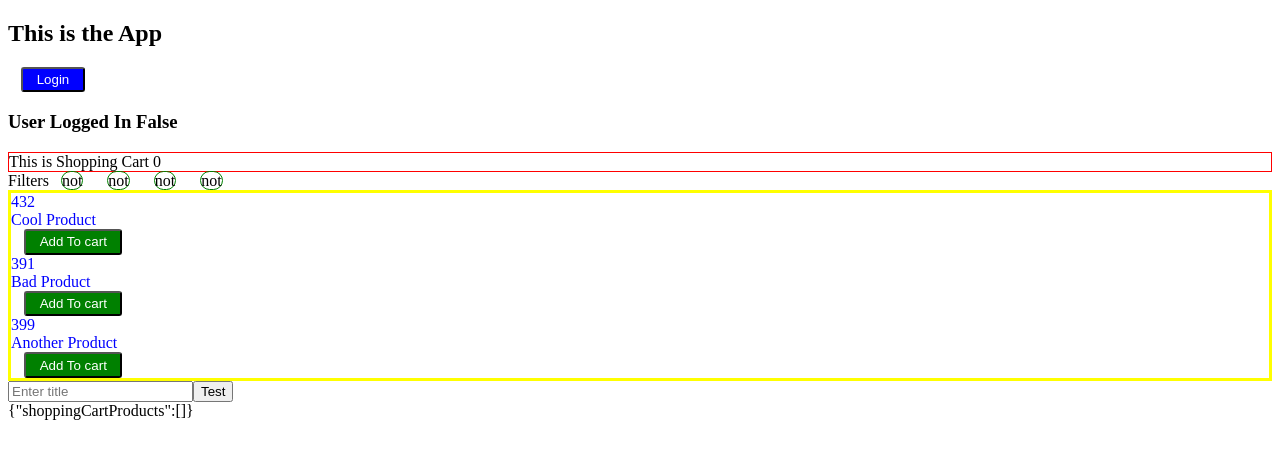
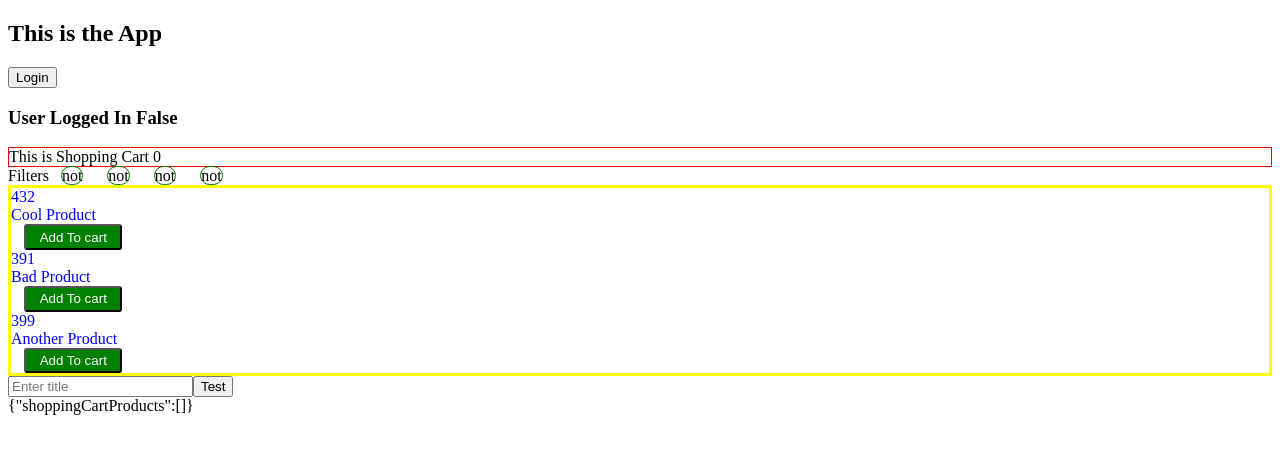
Before and after one commit to TshepzMogapi/react-js-base, a React (Create React App) app: page / in a window 1280 px wide. Shown: the top 458 px of the page. Built offline with nearby package versions, Linux system fonts and the light colour scheme.

Commit message:
use React createcontext

```diff
--- a/src/App.js
+++ b/src/App.js
@@ -5,6 +5,8 @@ import Filters from './components/Filters';
 import { useState, useEffect, useReducer } from 'react';
 import ProductsContainer from './components/ProductsContainer';
 import ShippingInfo from './components/ShippingInfo';
+import Header from './components/Header';
+import AuthContext from './store/auth-context';
 
 const initialProducts = [
   {
@@ -44,16 +46,16 @@ const Button = styled.button`
 
 const productsReducer = (state, action) => {
   if (action.type === 'ADD_TO_CART') {
-    console.log("REDUCER TRIGGERED");
+    console.log('REDUCER TRIGGERED');
     return {
-      products:[],
-      shoppingCartProducts:  [...state.shoppingCartProducts, action.product]
-    }
+      products: [],
+      shoppingCartProducts: [...state.shoppingCartProducts, action.product],
+    };
   }
   return {
-    products:[],
-    shoppingCartProducts:[]
-  }
+    products: [],
+    shoppingCartProducts: [],
+  };
 };
 
 const App = () => {
@@ -69,18 +71,18 @@ const App = () => {
 
   const [productsState, dispatchProducts] = useReducer(productsReducer, {
     // products:[],
-    shoppingCartProducts:[]
-  })
+    shoppingCartProducts: [],
+  });
 
-  useEffect(()=> {
+  useEffect(() => {
     const currentUser = localStorage.getItem('currentUser');
     if (currentUser) {
       setIsLoggedIn(true);
     }
-  }, [])
+  }, []);
 
   const addToCart = (product) => {
-    dispatchProducts({type: 'ADD_TO_CART', product: product});
+    dispatchProducts({ type: 'ADD_TO_CART', product: product });
 
     // setShoppingCartProdcuts((previousProducts) => {
     //   return [product, ...previousProducts];
@@ -88,14 +90,14 @@ const App = () => {
   };
 
   const login = () => {
-    localStorage.setItem('currentUser', 1)
+    localStorage.setItem('currentUser', 1);
     setIsLoggedIn(true);
-  }
+  };
 
   const logout = () => {
     setIsLoggedIn(false);
-    localStorage.removeItem('currentUser')
-  }
+    localStorage.removeItem('currentUser');
+  };
 
   const filterProducts = (updatedFilter) => {
     filteredProducts = products.filter((p) => p.categories.includes(2));
@@ -106,18 +108,24 @@ const App = () => {
 
   return (
     <div>
-      <h2>This is the App</h2>
-      <Button onClick={isLoggedIn ? logout : login}> {isLoggedIn ? 'Logout' : 'Login'}</Button>
+      <AuthContext.Provider>
+        <Header></Header>
+        <main>
+          <ShoppingCart
+            products={productsState.shoppingCartProducts}
+          ></ShoppingCart>
 
-      <h3>User Logged In {isLoggedIn ? 'True' : 'False'} </h3>
-      <ShoppingCart products={productsState.shoppingCartProducts}></ShoppingCart>
+          <Filters
+            onFiltersUpdated={filterProducts}
+            filters={filters}
+          ></Filters>
 
-      <Filters onFiltersUpdated={filterProducts} filters={filters}></Filters>
+          <ProductsContainer onAddToCart={addToCart} products={products} />
 
-      <ProductsContainer onAddToCart={addToCart} products={products} />
-
-      <ShippingInfo></ShippingInfo>
-      <div>{JSON.stringify(productsState)}</div>
+          <ShippingInfo></ShippingInfo>
+          <div>{JSON.stringify(productsState)}</div>
+        </main>
+      </AuthContext.Provider>
     </div>
   );
 };
--- /dev/null
+++ b/src/components/Header.js
@@ -0,0 +1,32 @@
+import { useState, useEffect, useReducer } from 'react';
+
+const Header = (props) => {
+
+  const [isLoggedIn, setIsLoggedIn] = useState(false);
+
+
+
+  const login = () => {
+    localStorage.setItem('currentUser', 1);
+    setIsLoggedIn(true);
+  };
+
+  const logout = () => {
+    setIsLoggedIn(false);
+    localStorage.removeItem('currentUser');
+  };
+
+  return (
+    <>
+            <h2>This is the App</h2>
+        <button onClick={isLoggedIn ? logout : login}>
+          {' '}
+          {isLoggedIn ? 'Logout' : 'Login'}
+        </button>
+
+        <h3>User Logged In {isLoggedIn ? 'True' : 'False'} </h3>
+    </>
+  )
+};
+
+export default Header;
--- /dev/null
+++ b/src/store/auth-context.js
@@ -0,0 +1,7 @@
+import React from 'react';
+
+const AuthContext = React.createContext({
+  isLoggedIn: false
+});
+
+export default AuthContext;
```
